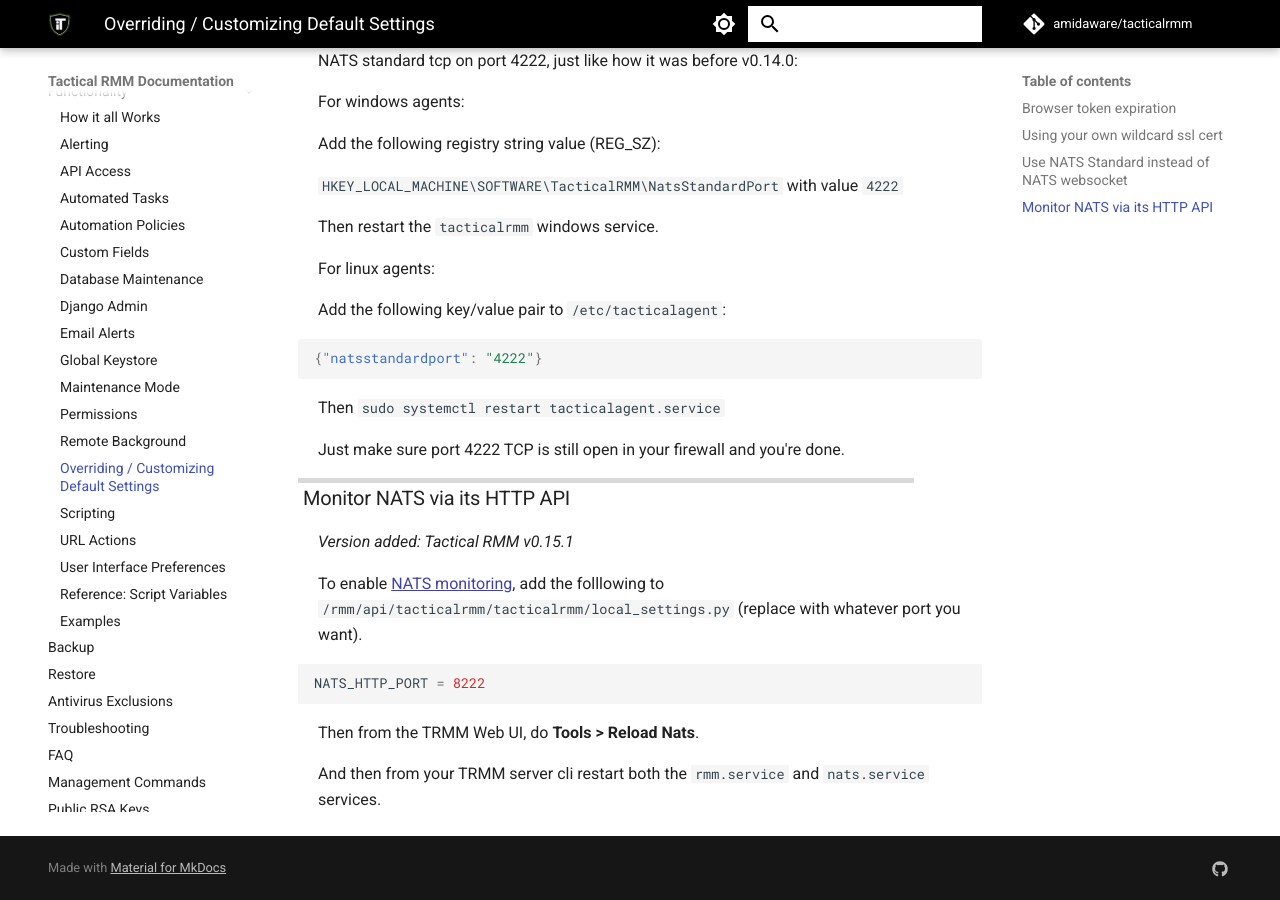
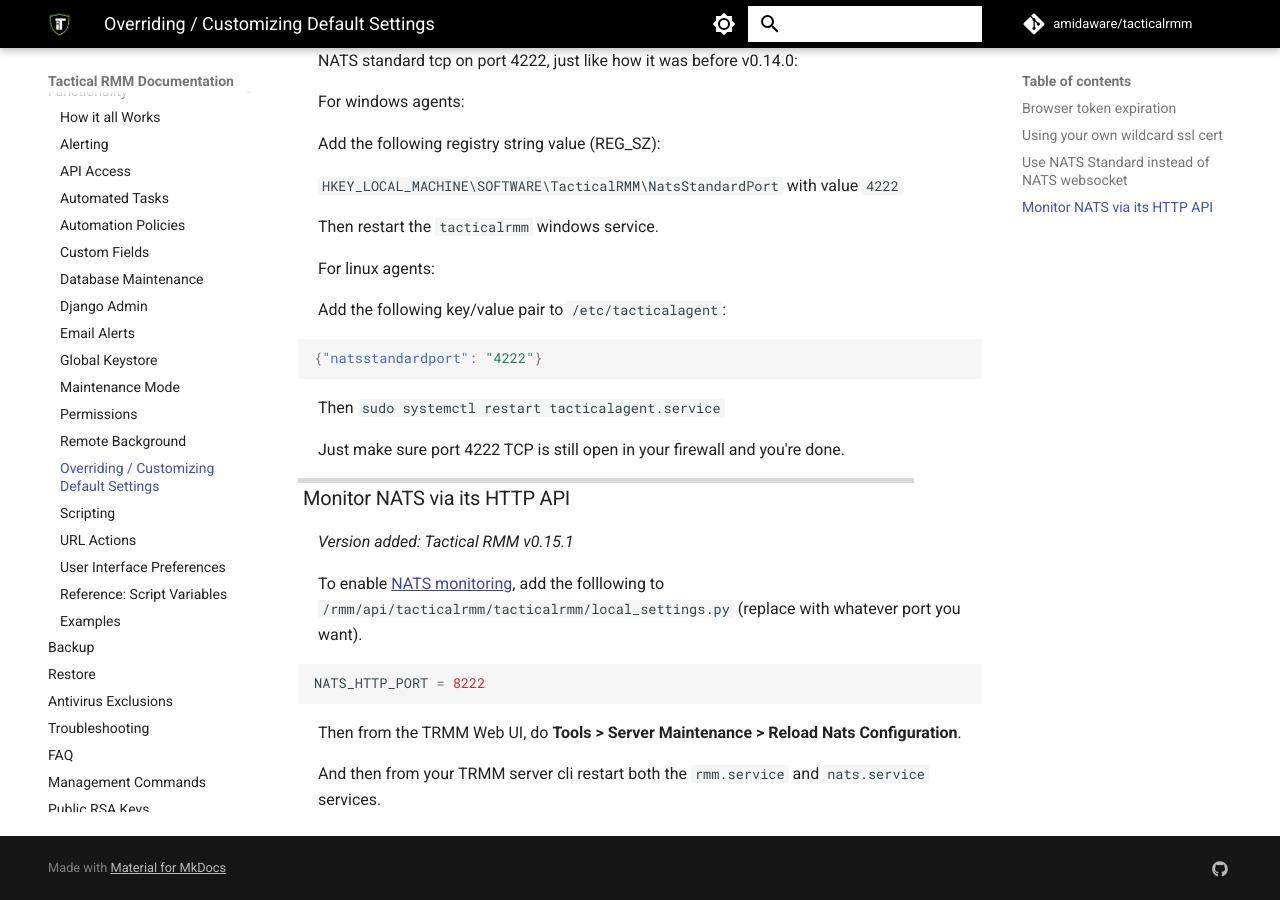
Before and after one commit to amidaware/trmm-docs, an MkDocs documentation site: the page built from docs/functions/settings_override.md, in a window 1280 px wide and 900 px high, scrolled down 1030 px. Built offline with MkDocs 1.6.1 and Material for MkDocs 9.7.7, drawn with Linux system fonts in a browser that asks for light colours; comment, search, counter and statistics services are not loaded.

Commit message:
fix wording

````diff
--- a/docs/functions/settings_override.md
+++ b/docs/functions/settings_override.md
@@ -67,6 +67,6 @@
 NATS_HTTP_PORT = 8222
 ```
 
-Then from the TRMM Web UI, do **Tools > Reload Nats**.
+Then from the TRMM Web UI, do **Tools > Server Maintenance > Reload Nats Configuration**.
 
 And then from your TRMM server cli restart both the `rmm.service` and `nats.service` services.
````
